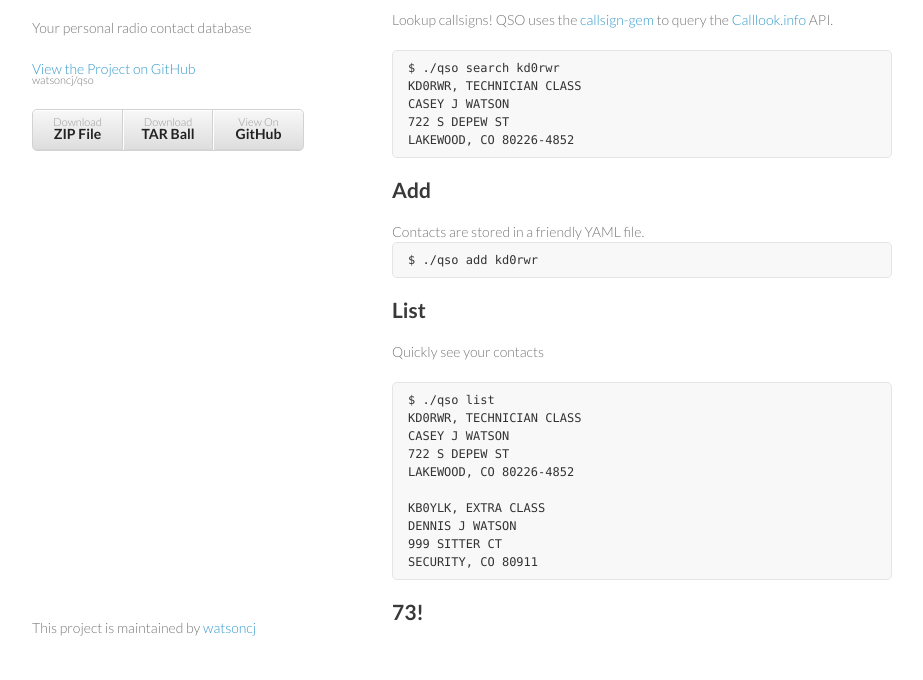
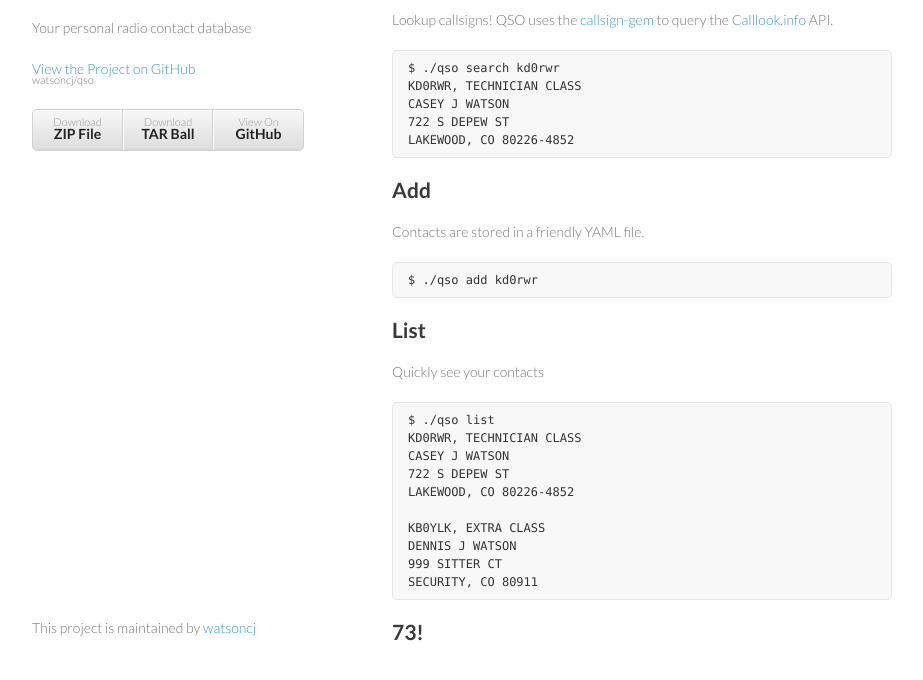
Before and after one commit to watsoncj/qso, a plain HTML site: page index.html in a window 1280 px wide. Shown: the part 92-772 px from the top of the page, without its empty margins (178-1101 px from the left). Drawn offline with Linux system fonts and the light colour scheme.

Commit message:
update readme

```diff
--- a/index.html
+++ b/index.html
@@ -38,7 +38,7 @@ LAKEWOOD, CO 80226-4852
 
 <h2>Add</h2>
 
-Contacts are stored in a friendly YAML file.
+<p>Contacts are stored in a friendly YAML file.</p>
 
 <pre><code>$ ./qso add kd0rwr
 </code></pre>
```
